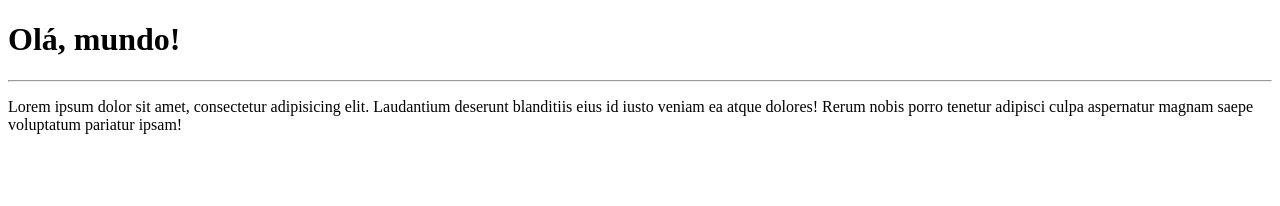
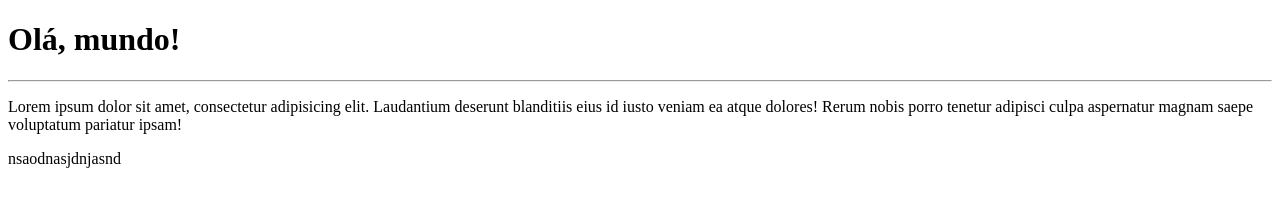
Before and after one commit to eri-prado/Ola-Mundo, a plain HTML site: page site-exemplo/index.html in a window 1280 px wide. Drawn offline with Linux system fonts and the light colour scheme.

Commit message:
modificação

```diff
--- a/site-exemplo/index.html
+++ b/site-exemplo/index.html
@@ -9,5 +9,7 @@
     <h1>Olá, mundo!</h1>
     <hr>
     <p>Lorem ipsum dolor sit amet, consectetur adipisicing elit. Laudantium deserunt blanditiis eius id iusto veniam ea atque dolores! Rerum nobis porro tenetur adipisci culpa aspernatur magnam saepe voluptatum pariatur ipsam!</p>
+
+    <p>nsaodnasjdnjasnd</p>
 </body>
 </html>
```
